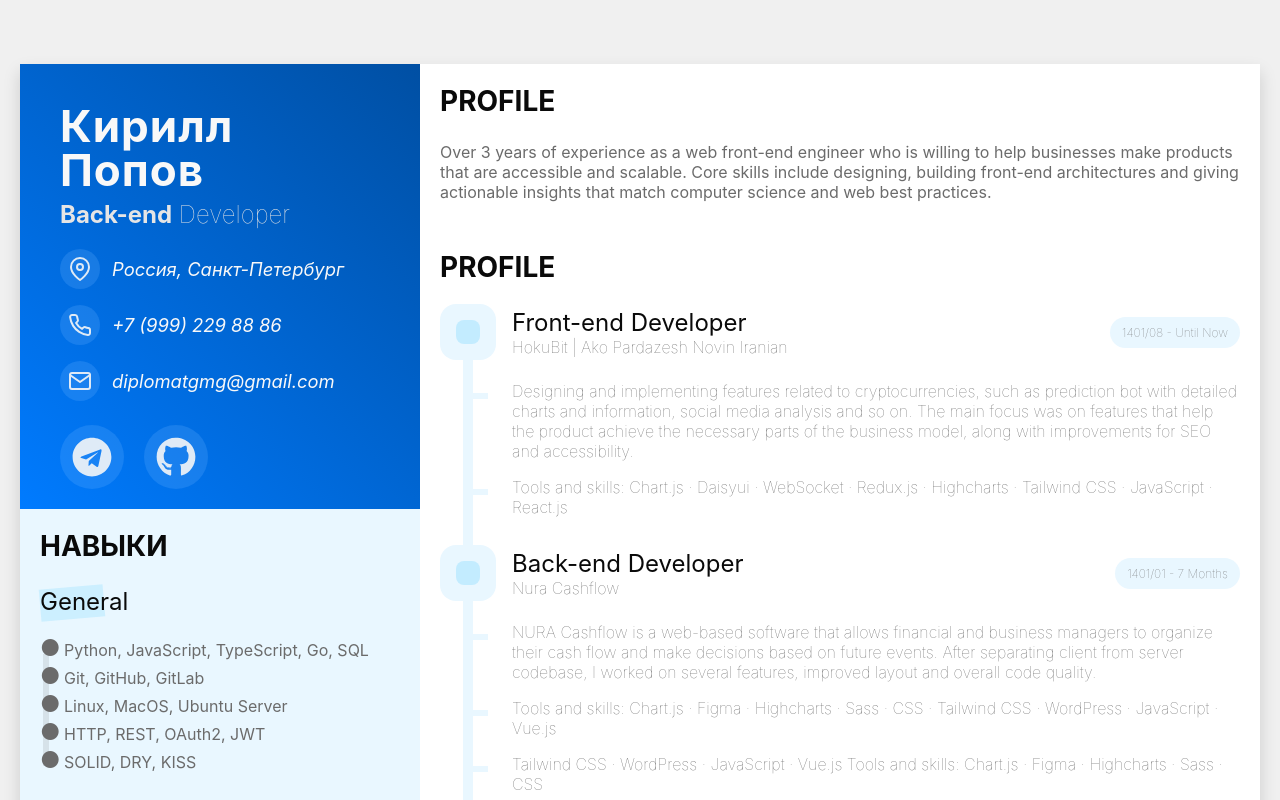
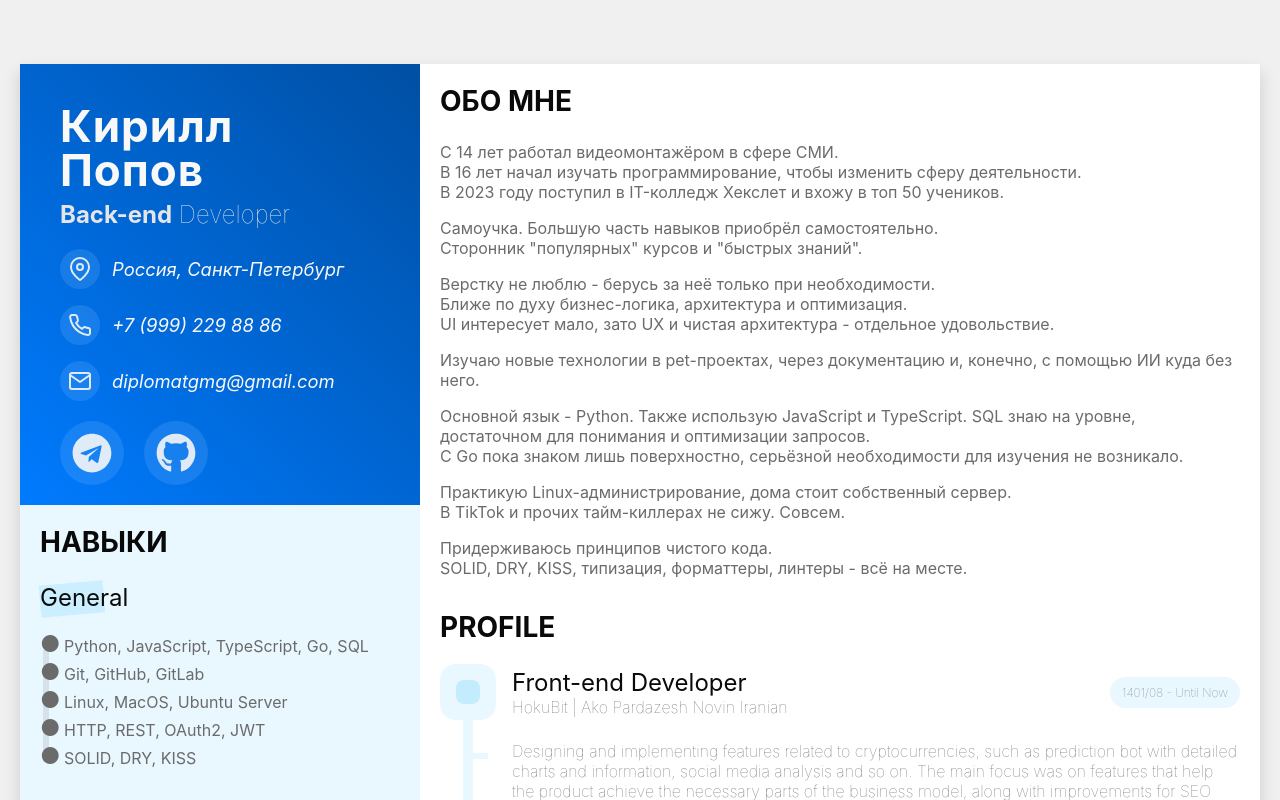
Before and after one commit to diplomatgmg/cv, a React (Vite) app in the folder frontend/: page /cv in a window 1280 px wide. Shown: the top 800 px of the page. Built offline with nearby package versions, Linux system fonts and the light colour scheme.

Commit message:
feat: added about section

```diff
--- a/frontend/src/pages/CVPage.tsx
+++ b/frontend/src/pages/CVPage.tsx
@@ -103,11 +103,41 @@ export const CVPage = () => {
         </LeftSidePaper>
         <RightSidePaper>
           <Section>
-            <SectionName>Profile</SectionName>
+            <SectionName>Обо мне</SectionName>
             <SectionText>
-              Over 3 years of experience as a web front-end engineer who is willing to help businesses make products
-              that are accessible and scalable. Core skills include designing, building front-end architectures and
-              giving actionable insights that match computer science and web best practices.
+              <p>
+                С 14 лет работал видеомонтажёром в сфере СМИ. <br />
+                В 16 лет начал изучать программирование, чтобы изменить сферу деятельности. <br />В 2023 году поступил в
+                IT-колледж Хекслет и вхожу в топ 50 учеников.
+              </p>
+              <p>
+                Самоучка. Большую часть навыков приобрёл самостоятельно. <br />
+                Сторонник "популярных" курсов и "быстрых знаний".
+              </p>
+              <p>
+                Верстку не люблю - берусь за неё только при необходимости. <br />
+                Ближе по духу бизнес-логика, архитектура и оптимизация. <br />
+                UI интересует мало, зато UX и чистая архитектура - отдельное удовольствие.
+              </p>
+
+              <p>Изучаю новые технологии в pet-проектах, через документацию и, конечно, с помощью ИИ куда без него.</p>
+
+              <p>
+                Основной язык - Python. Также использую JavaScript и TypeScript. SQL знаю на уровне, достаточном для
+                понимания и оптимизации запросов. <br />С Go пока знаком лишь поверхностно, серьёзной необходимости для
+                изучения не возникало.
+              </p>
+
+              <p>
+                Практикую Linux-администрирование, дома стоит собственный сервер. <br />В TikTok и прочих тайм-киллерах
+                не сижу. Совсем.
+              </p>
+
+              <p style={{ marginBottom: 0 }}>
+                Придерживаюсь принципов чистого кода.
+                <br />
+                SOLID, DRY, KISS, типизация, форматтеры, линтеры - всё на месте.
+              </p>
             </SectionText>
           </Section>
           <Section>
@@ -372,7 +402,7 @@ const UserContactLink = styled.a`
 const UserSocialWrapper = styled.div`
   display: flex;
   gap: 1.25rem;
-  margin: 1.5rem ${BlockPadding} 0;
+  margin: 1.25rem ${BlockPadding} 0;
 
   @media (max-width: 1024px) {
     flex-direction: column;
@@ -407,7 +437,7 @@ const UserSocial = styled(Icon)`
   }
 
   &:hover > * {
-    transform: scale(1.25);
+    transform: scale(1.15);
   }
 `
 
@@ -419,6 +449,7 @@ const SectionWrapper = styled.div`
 
 const Section = styled.div`
   color: ${PrimaryDarkTextColor};
+  margin-bottom: 2rem;
 `
 
 const SectionName = styled.div`
@@ -669,7 +700,6 @@ const RightSidePaper = styled.div`
   padding: ${BlockPadding};
   display: flex;
   flex-direction: column;
-  gap: 3rem;
 `
 
 const ProjectSection = styled.div`
```
